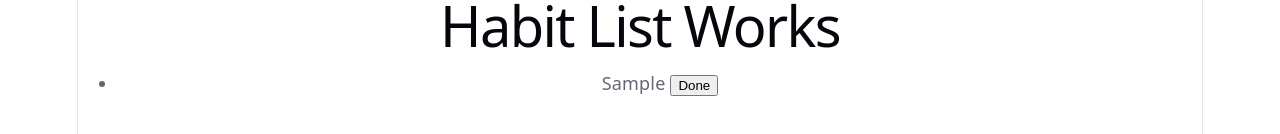
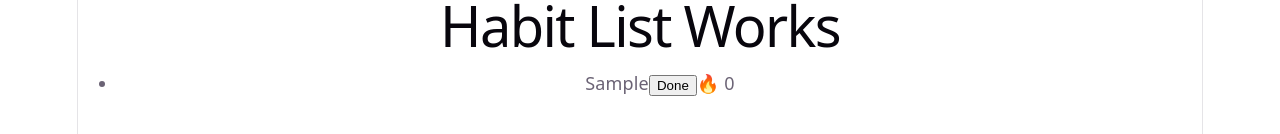
Before and after one commit to Anshika-111/HabitTracker, a React (Vite) app: page / in a window 1280 px wide. Both pictures are taken after typing "Sample" into the empty fields and a click on the button "Add". Shown: the part 194-328 px from the top of the page. Built offline with nearby package versions, Linux system fonts and the light colour scheme.

Commit message:
added streak counter

```diff
--- a/src/HabitList.jsx
+++ b/src/HabitList.jsx
@@ -1,10 +1,26 @@
 function HabitList({habits, toggle}){
+    function streakCalc(dates){
+        let streak = 0
+        let currentDate = new Date()
+        if (dates.length === 0){
+            return 0
+        }
+        const sorted = [...dates].sort((a,b) => new Date(b) - new Date(a))
+        while(sorted.includes(currentDate.toDateString())){
+            streak += 1
+            currentDate = new Date(currentDate - 86400000)
+        }
+        return streak
+    }
     return(
         <div>
             <h1>Habit List Works</h1>
             <ul>
                 {habits.map(habit =>
-                <li key={habit.id}>{habit.name} <button onClick={() => toggle(habit.id)}>Done</button> </li>
+                <li key={habit.id}>{habit.name}
+                <button onClick={() => toggle(habit.id)}>Done</button>
+                🔥 {streakCalc(habit.completedDates)}
+                </li>
                 )}
             </ul>
         </div>
```
